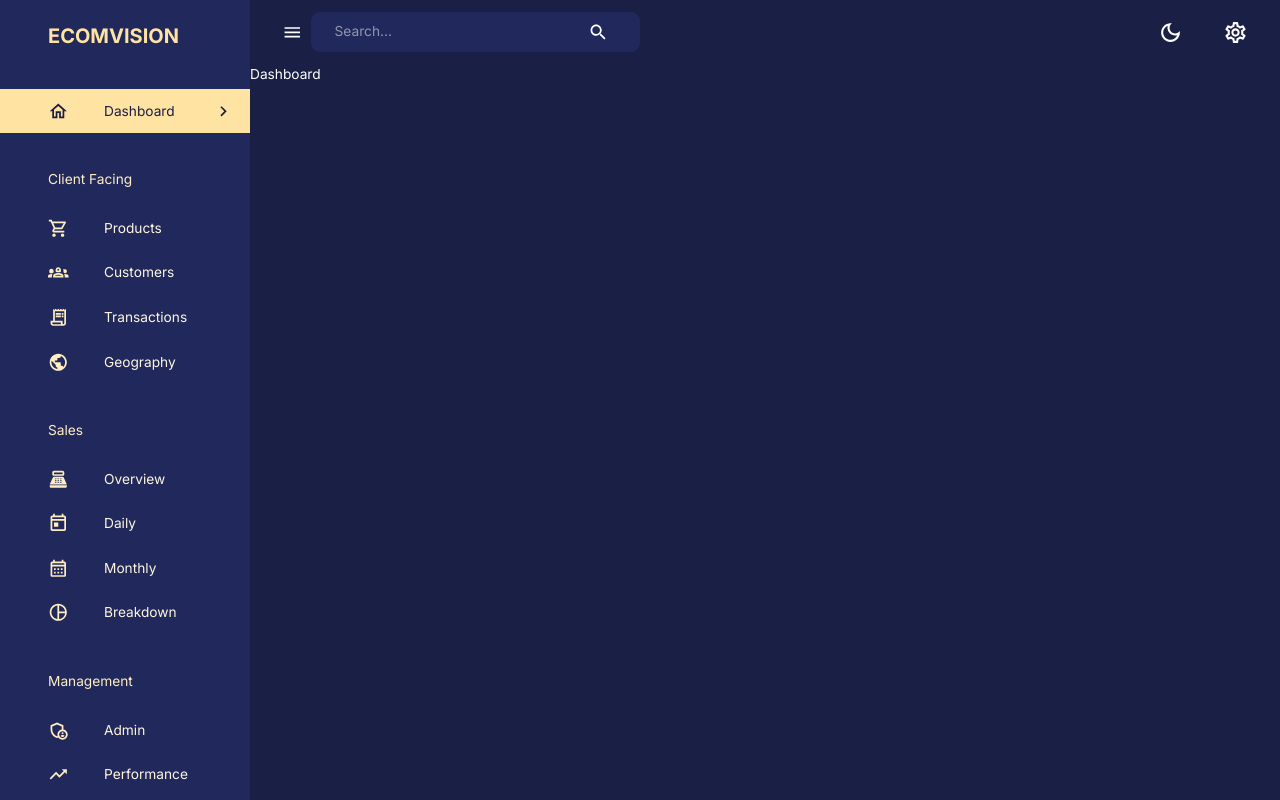
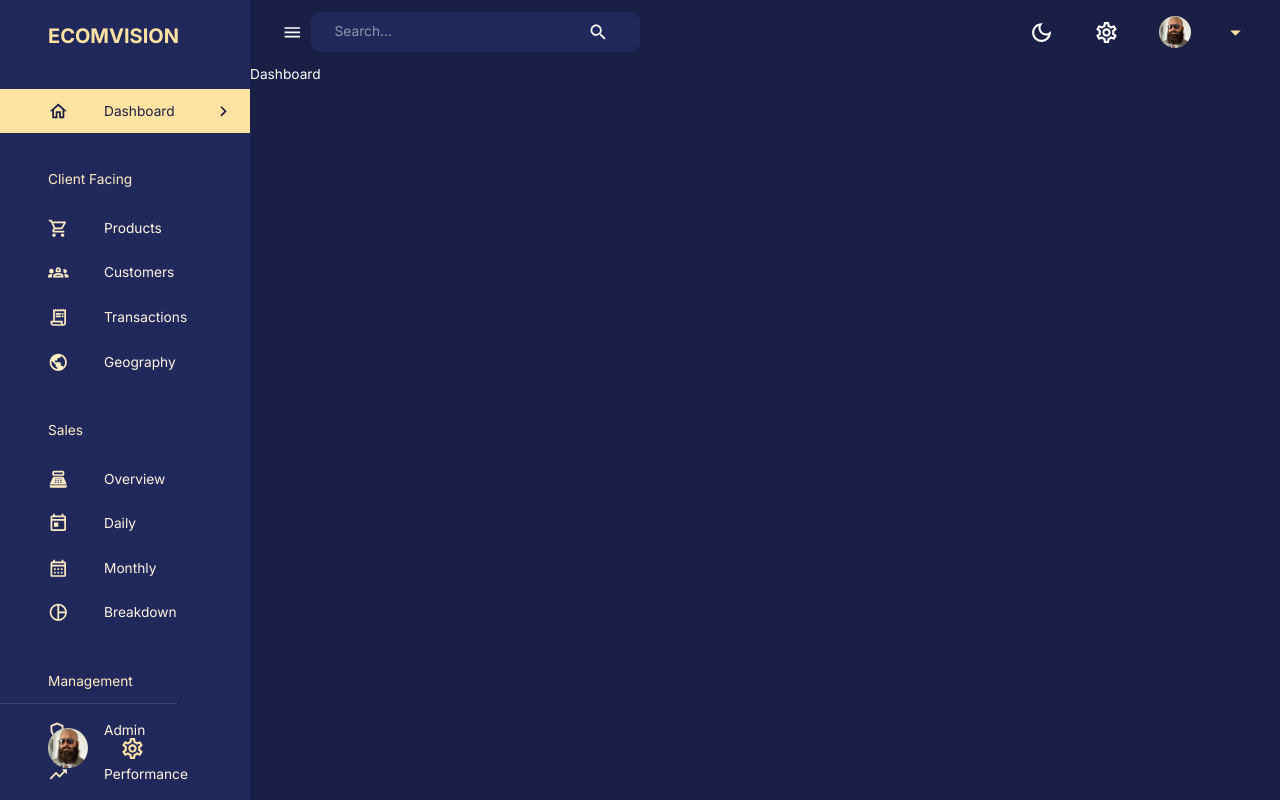
Before and after one commit to swynnejr/admin-dashboard-MERN, a React (Create React App) app in the folder client/: page /dashboard in a window 1280 px wide. Built offline with nearby package versions, Linux system fonts and the light colour scheme; no server answers.

Commit message:
Logged in user info displayed

```diff
--- a/client/src/components/Navbar.jsx
+++ b/client/src/components/Navbar.jsx
@@ -13,15 +13,27 @@
 import profileImage from "assets/profile.jpeg";
 import {
   AppBar,
+  Button,
   IconButton,
   InputBase,
   Toolbar,
   useTheme,
+  Box,
+  Typography,
+  Menu,
+  MenuItem,
 } from "@mui/material";
+import { useState } from "react";
 
-const Navbar = ({ isSidebarOpen, setIsSidebarOpen }) => {
+const Navbar = ({ user, isSidebarOpen, setIsSidebarOpen }) => {
   const dispatch = useDispatch();
   const theme = useTheme();
+
+  const [anchorEl, setAnchorEl] = useState(null);
+  const isOpen = Boolean(anchorEl);
+  const handleClick = (event) => setAnchorEl(event.currentTarget);
+  const handleClose = () => setAnchorEl(null);
+
   return (
     <AppBar
       sx={{
@@ -31,7 +43,7 @@
       }}
     >
       <Toolbar sx={{ justifyContent: "space-between" }}>
-      {/* Left Side */}
+        {/* Left Side */}
         <FlexBetween>
           <IconButton onClick={() => setIsSidebarOpen(!isSidebarOpen)}>
             <MenuIcon />
@@ -61,10 +73,60 @@
           <IconButton>
             <SettingsOutlined sx={{ fontSize: "25px" }} />
           </IconButton>
+
+          <FlexBetween>
+            <Button
+              onClick={handleClick}
+              sx={{
+                display: "flex",
+                justifyContent: "space-between",
+                alignItems: "center",
+                textTransform: "none",
+                gap: "1rem",
+              }}
+            >
+              <Box
+                component="img"
+                alt="profile"
+                src={profileImage}
+                height="32px"
+                width="32px"
+                borderRadius="50%"
+                sx={{ objectFit: "cover" }}
+              />
+              <Box textAlign="left">
+                <Typography
+                  fontWeight="bold"
+                  fontSize="0.85rem"
+                  sx={{ color: theme.palette.secondary[100] }}
+                >
+                  {user.name}
+                </Typography>
+                <Typography
+                  fontSize="0.75rem"
+                  sx={{ color: theme.palette.secondary[200] }}
+                >
+                  {user.occupation}
+                </Typography>
+              </Box>
+              <ArrowDropDownOutlined
+                sx={{ color: theme.palette.secondary[300], fontSize: "25px" }}
+              />
+            </Button>
+            <Menu
+              anchorEl={anchorEl}
+              open={isOpen}
+              onClose={handleClose}
+              anchorOrigin={{ vertical: "bottom", horizontal: "center" }}
+            >
+              {/* To Do: Add Authorization and hook this up */}
+              <MenuItem onClick={handleClose}>Log Out</MenuItem>
+            </Menu>
+          </FlexBetween>
         </FlexBetween>
       </Toolbar>
     </AppBar>
   );
-}
+};
 
 export default Navbar;
--- a/client/src/components/Sidebar.jsx
+++ b/client/src/components/Sidebar.jsx
@@ -93,6 +93,7 @@
 ];
 
 const Sidebar = ({
+  user,
   drawerWidth,
   isSidebarOpen,
   setIsSidebarOpen,
@@ -194,6 +195,42 @@
               })}
             </List>
           </Box>
+
+          <Box position="absolute" bottom="2rem">
+            <Divider />
+            <FlexBetween textTransform="none" gap="1rem" m="1.5rem 2rem 0 3rem">
+              <Box
+                component="img"
+                alt="profile"
+                src={profileImage}
+                height="40px"
+                width="40px"
+                borderRadius="50%"
+                sx={{ objectFit: "cover" }}
+              />
+              <Box textAlign="left">
+                <Typography
+                  fontWeight="bold"
+                  fontSize="0.9rem"
+                  sx={{ color: theme.palette.secondary[100] }}
+                >
+                  {user.name}
+                </Typography>
+                <Typography
+                  fontSize="0.8rem"
+                  sx={{ color: theme.palette.secondary[200] }}
+                >
+                  {user.occupation}
+                </Typography>
+              </Box>
+              <SettingsOutlined
+                sx={{
+                  color: theme.palette.secondary[300],
+                  fontSize: "25px ",
+                }}
+              />
+            </FlexBetween>
+          </Box>
         </Drawer>
       )}
     </Box>
--- a/client/src/scenes/layout/index.jsx
+++ b/client/src/scenes/layout/index.jsx
@@ -17,13 +17,17 @@
     // I think there is an issue with isNonMobile somewhere causing the nav to not flex
     <Box display={isNonMobile ? "flex" : "block"} width="100%" height="100%">
       <Sidebar
+        // Pass in an empty object until the promise of data is completed
+        user={data || {}}
         isNonMobile={isNonMobile}
         drawerWidth="250px"
         isSidebarOpen={isSidebarOpen}
         setIsSidebarOpen={setIsSidebarOpen}
-      />
+        />
       <Box flexGrow={1}>
         <Navbar
+        // Pass in an empty object until the promise of data is completed
+          user={data || {}}
           isSidebarOpen={isSidebarOpen}
           setIsSidebarOpen={setIsSidebarOpen}
         />
```
